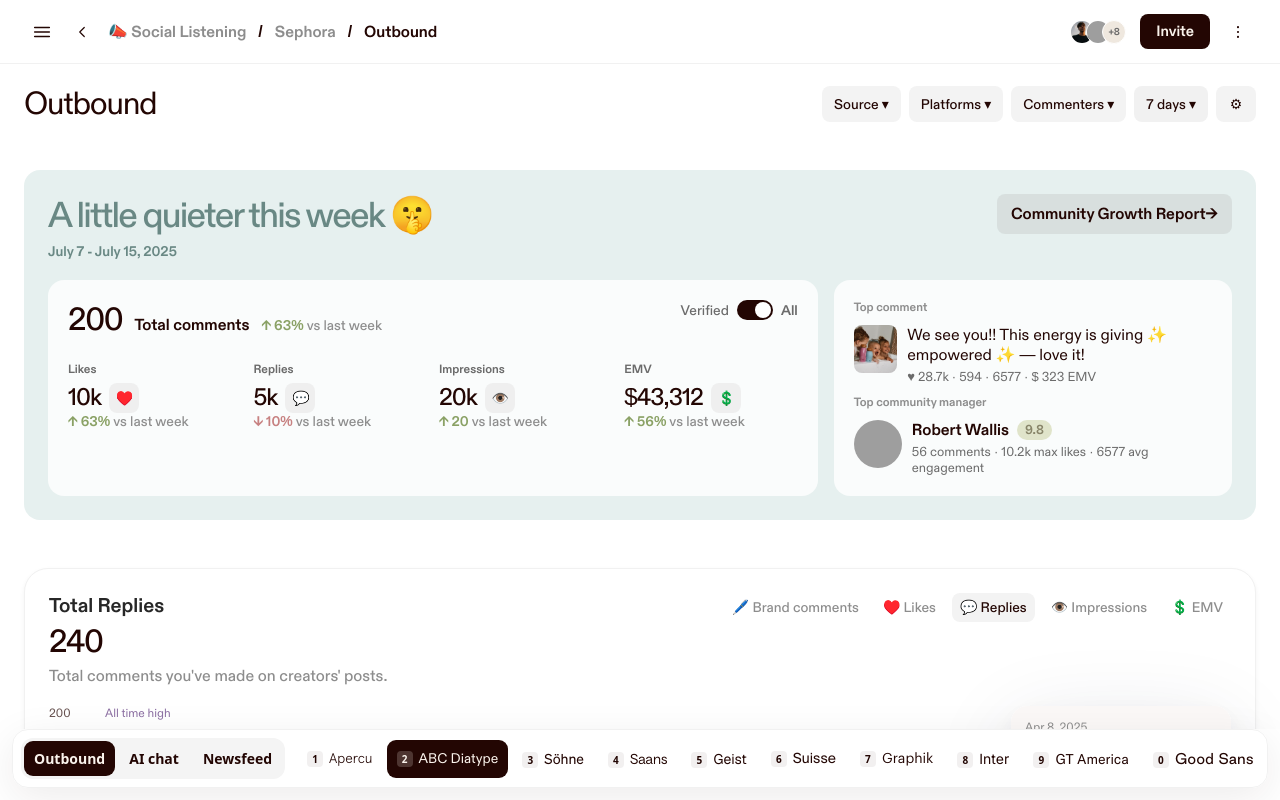
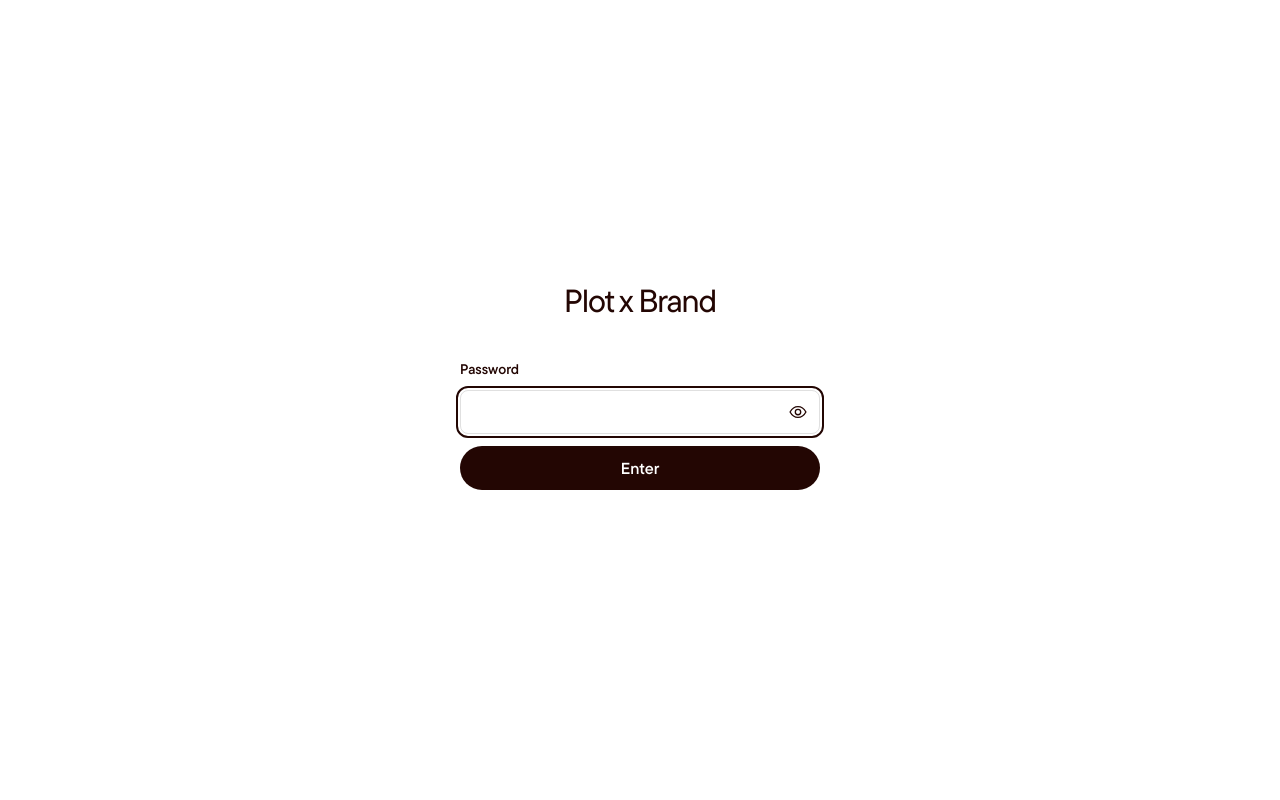
Before and after one commit to shaahana-alt/plot-x-brand, a React (Vite) app: page / in a window 1280 px wide. Before the commit this address led to /#outbound/diatype. Built offline with nearby package versions, Linux system fonts and the light colour scheme; grey boxes are pictures that could not be loaded.

Commit message:
Add password gate
Co-authored-by: Cursor <cursoragent@cursor.com>

```diff
--- /dev/null
+++ b/src/Gate.tsx
@@ -0,0 +1,103 @@
+import { useEffect, useRef, useState, type FormEvent, type ReactNode } from "react";
+import "./gate.css";
+
+const PASSWORD_SHA256 = "5d02eb00bbaa8e54422950c9cbff122fb34231d7d08109b843d29ac81d34ffe5";
+const UNLOCK_KEY = "plot-x-brand:unlocked";
+
+async function sha256(text: string) {
+  const bytes = await crypto.subtle.digest("SHA-256", new TextEncoder().encode(text));
+  return Array.from(new Uint8Array(bytes), (b) => b.toString(16).padStart(2, "0")).join("");
+}
+
+function isUnlocked() {
+  try {
+    return localStorage.getItem(UNLOCK_KEY) === PASSWORD_SHA256;
+  } catch {
+    return false;
+  }
+}
+
+export default function Gate({ children }: { children: ReactNode }) {
+  const [unlocked, setUnlocked] = useState(isUnlocked);
+  const [value, setValue] = useState("");
+  const [show, setShow] = useState(false);
+  const [error, setError] = useState(false);
+  const [checking, setChecking] = useState(false);
+  const inputRef = useRef<HTMLInputElement>(null);
+
+  useEffect(() => {
+    if (!unlocked) inputRef.current?.focus();
+  }, [unlocked]);
+
+  if (unlocked) return <>{children}</>;
+
+  async function submit(event: FormEvent) {
+    event.preventDefault();
+    if (checking) return;
+    setChecking(true);
+    const hash = await sha256(value.trim().toLowerCase());
+    setChecking(false);
+    if (hash !== PASSWORD_SHA256) {
+      setError(true);
+      inputRef.current?.select();
+      return;
+    }
+    try {
+      localStorage.setItem(UNLOCK_KEY, PASSWORD_SHA256);
+    } catch {
+      // Storage can be unavailable (e.g. private mode); unlock for this visit only.
+    }
+    setUnlocked(true);
+  }
+
+  return (
+    <main className="gate-screen">
+      <div className="gate">
+        <h1 className="gate-title">Plot x Brand</h1>
+        <form className="gate-form" onSubmit={submit} autoComplete="off">
+          <label htmlFor="gate-password">Password</label>
+          <div className="gate-field">
+            <input
+              ref={inputRef}
+              id="gate-password"
+              name="password"
+              type={show ? "text" : "password"}
+              value={value}
+              autoFocus
+              aria-invalid={error}
+              aria-describedby={error ? "gate-error" : undefined}
+              onChange={(e) => {
+                setValue(e.target.value);
+                setError(false);
+              }}
+            />
+            <button
+              type="button"
+              className="gate-toggle"
+              aria-label={show ? "Hide password" : "Show password"}
+              aria-pressed={show}
+              aria-controls="gate-password"
+              onClick={() => setShow((s) => !s)}
+            >
+              <svg width="20" height="20" viewBox="0 0 24 24" fill="none" aria-hidden="true">
+                <path
+                  d="M2.5 12s3.5-6.5 9.5-6.5S21.5 12 21.5 12 18 18.5 12 18.5 2.5 12 2.5 12Z"
+                  stroke="currentColor"
+                  strokeWidth="1.6"
+                />
+                <circle cx="12" cy="12" r="3.25" stroke="currentColor" strokeWidth="1.6" />
+                {show && <path d="M4 20 20 4" stroke="currentColor" strokeWidth="1.6" strokeLinecap="round" />}
+              </svg>
+            </button>
+          </div>
+          <button type="submit" className="gate-submit" disabled={checking}>
+            Enter
+          </button>
+          <p className="gate-error" id="gate-error" role="alert">
+            {error ? "That password isn’t right. Try again." : ""}
+          </p>
+        </form>
+      </div>
+    </main>
+  );
+}
--- /dev/null
+++ b/src/gate.css
@@ -0,0 +1,85 @@
+.gate-screen {
+  flex: 1;
+  display: flex;
+  align-items: center;
+  justify-content: center;
+  padding: 24px;
+  font-family: "TT Commons Pro", ui-sans-serif, system-ui, sans-serif;
+  font-synthesis: none;
+  -webkit-font-smoothing: antialiased;
+  color: var(--ink);
+  background: #fff;
+}
+.gate {
+  width: min(360px, 100%);
+  display: flex;
+  flex-direction: column;
+}
+.gate-title {
+  margin: 0 0 40px;
+  text-align: center;
+  font-size: 32px;
+  font-weight: 500;
+  letter-spacing: -0.035em;
+}
+.gate-form {
+  display: flex;
+  flex-direction: column;
+  gap: 12px;
+}
+.gate-form label {
+  font-size: 14px;
+  font-weight: 600;
+}
+.gate-field {
+  position: relative;
+}
+.gate-field input {
+  width: 100%;
+  height: 44px;
+  padding: 0 44px 0 14px;
+  border: 1px solid #e0e0e0;
+  border-radius: 8px;
+  background: #fff;
+  font-size: 16px;
+}
+.gate-field input:focus {
+  outline: 2px solid var(--ink);
+  outline-offset: 2px;
+}
+.gate-field input[aria-invalid="true"] {
+  border-color: #8a1f11;
+}
+.gate-toggle {
+  position: absolute;
+  top: 0;
+  right: 0;
+  width: 44px;
+  height: 44px;
+  display: grid;
+  place-items: center;
+  color: var(--ink);
+}
+.gate-toggle svg {
+  display: block;
+}
+.gate-submit {
+  height: 44px;
+  border-radius: 100px;
+  background: var(--ink);
+  color: #fff;
+  font-size: 16px;
+  font-weight: 600;
+}
+.gate-submit:hover {
+  background: #3a140f;
+}
+.gate-submit:disabled {
+  opacity: 0.7;
+  cursor: default;
+}
+.gate-error {
+  min-height: 1.25em;
+  font-size: 14px;
+  color: #8a1f11;
+}
--- a/src/main.tsx
+++ b/src/main.tsx
@@ -1,11 +1,14 @@
 import { StrictMode } from "react";
 import { createRoot } from "react-dom/client";
 import App from "./App.tsx";
+import Gate from "./Gate.tsx";
 import "./fonts.css";
 import "./index.css";
 
 createRoot(document.getElementById("root")!).render(
   <StrictMode>
-    <App />
+    <Gate>
+      <App />
+    </Gate>
   </StrictMode>,
 );
```
